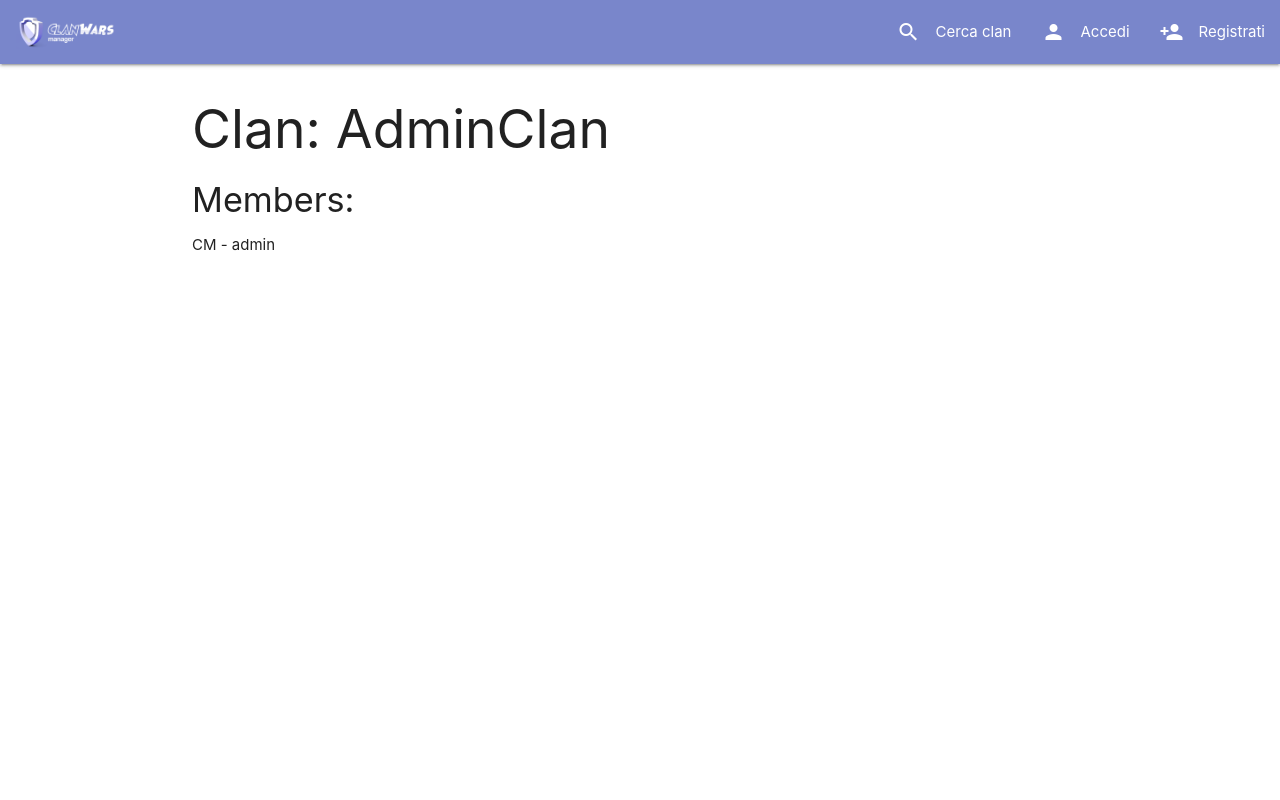
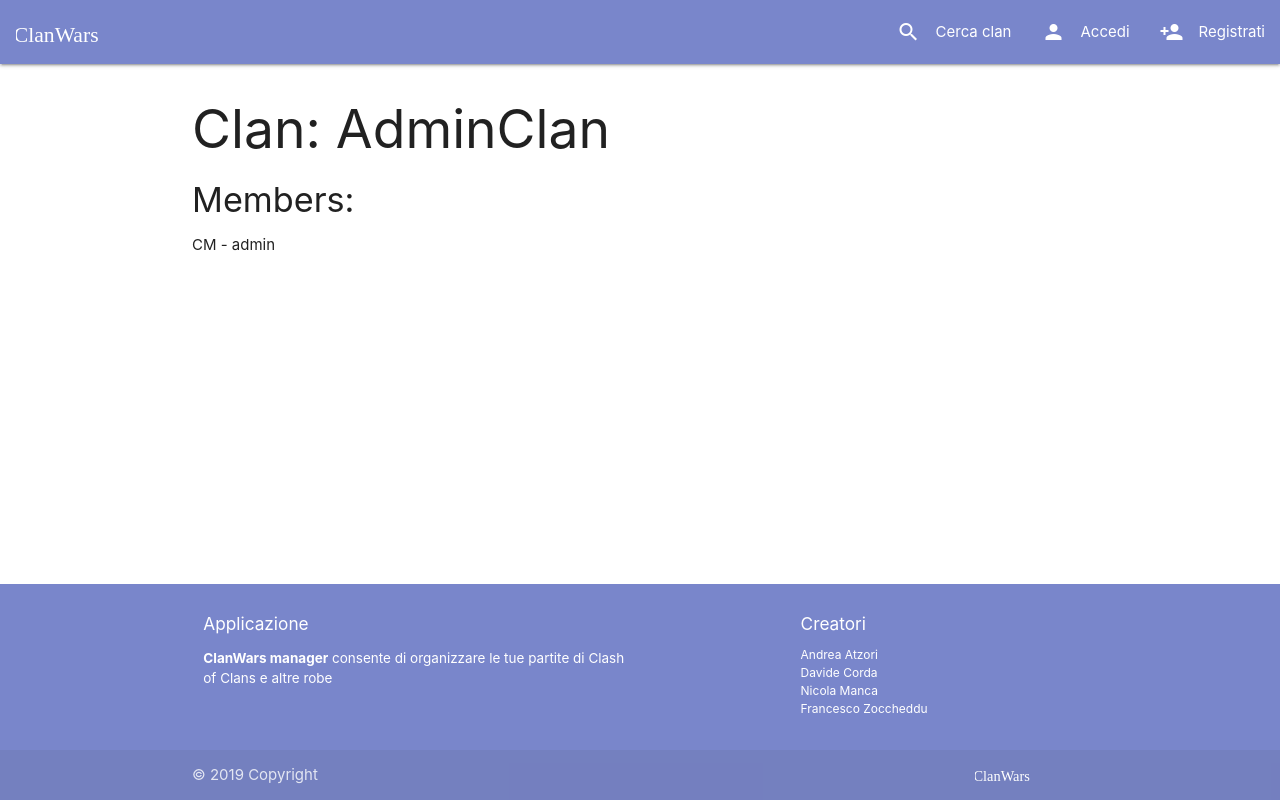
Before and after one commit to atzoriandrea/ClanWarsManager, a Django app: page /clans/9 in a window 1280 px wide. Run offline with Django 3.2, Linux system fonts and the light colour scheme; data comes from the database, SQL or seed files in the repository; both versions use the stored data as it was after the commit.

Commit message:
Improve base template

```diff
--- a/ClanWarsManager/manager/static/css/style.css
+++ b/ClanWarsManager/manager/static/css/style.css
@@ -1,6 +1,37 @@
+.sidenav-trigger {
+  padding-left: 1em;
+  padding-right: 1em;
+}
+
 .logo-img {
-    max-height: 64px!important;
-    padding: 15px 0!important;
-    margin-left: 0.5em;
-    margin-right: 0.5em;
+  max-height: 64px !important;
+  padding: 15px 0 !important;
+  margin-left: 0.5em;
+  margin-right: 0.5em;
 }
+
+footer .logotype {
+  max-height: 1.5em !important;
+}
+
+footer .authors {
+  font-size: 0.8em;
+}
+
+footer .description {
+  font-size: 0.9em;
+}
+
+footer.page-footer {
+    margin-top: 6em;
+}
+
+body {
+  display: flex;
+  min-height: 100vh;
+  flex-direction: column;
+}
+
+main {
+  flex: 1 0 auto;
+}
--- a/ClanWarsManager/manager/static/js/scripts.js
+++ b/ClanWarsManager/manager/static/js/scripts.js
@@ -1,5 +1,5 @@
 $(document).ready(function () {
-    $('.sidenav').sidenav();
+    M.AutoInit();
     $(".dropdown-trigger").dropdown({
         coverTrigger: false
     });
--- a/ClanWarsManager/manager/templates/base.html
+++ b/ClanWarsManager/manager/templates/base.html
@@ -26,14 +26,45 @@
 <body>
 
   <!-- Navigation -->
+  <header>
     {% include "navbar.html" %}
+  </header>
 
   <!-- Content -->
+  <main>
     <div class="container">
       {% block content %}
       Empty content block
       {% endblock%}
     </div>
+  </main>
+
+  <!-- Footer -->
+  <footer class="page-footer">
+    <div class="container">
+      <div class="row">
+        <div class="col l6 s12">
+          <h6>Applicazione</h6>
+          <p class="description"><b>ClanWars manager</b> consente di organizzare le tue partite di Clash of Clans e altre robe</p>
+        </div>
+        <div class="col l4 offset-l2 s12">
+          <h6>Creatori</h6>
+          <ul class="authors">
+            <li>Andrea Atzori</li>
+            <li>Davide Corda</li>
+            <li>Nicola Manca</li>
+            <li>Francesco Zoccheddu</li>
+          </ul>
+        </div>
+      </div>
+    </div>
+    <div class="footer-copyright">
+      <div class="container">
+      © 2019 Copyright
+      <img class="logotype right" src="{% static "images/logotype.svg" %}">
+      </div>
+    </div>
+  </footer>
 
   <!-- Import scripts -->
   <script src="https://ajax.googleapis.com/ajax/libs/jquery/3.4.1/jquery.min.js"></script>
--- a/ClanWarsManager/manager/templates/clans/delete.html
+++ b/ClanWarsManager/manager/templates/clans/delete.html
@@ -1,11 +1,11 @@
 {% extends 'base.html' %}
 
-{% block title %}Delete {{object.name}}{% endblock %}
+{% block title %}Delete {{clan.name}}{% endblock %}
 
 {% block content %}
     <form method="POST">
         {% csrf_token %}
-        <h2>Delete clan {{object.name}}?</h2>
+        <h2>Delete clan {{clan.name}}?</h2>
         <p>
             <input type="submit" value="Yes"/>
             <a href="{% url 'clans_list' %}">No</a>
--- a/ClanWarsManager/manager/templates/clans/details.html
+++ b/ClanWarsManager/manager/templates/clans/details.html
@@ -1,11 +1,11 @@
 {% extends 'base.html' %}
 
-{% block title %}{{object.name}}{% endblock %}
+{% block title %}{{clan.name}}{% endblock %}
 
 {% block content %}
-    <h2>Clan: {{object.name}}</h2>
-    {% if user.is_authenticated and user.clan is None and object.members.count < object.maxMembers %}
-        <form method="POST" action="{% url 'clans_join' object.id%}">
+    <h2>Clan: {{clan.name}}</h2>
+    {% if user.is_authenticated and user.clan is None and clan.members.count < clan.maxMembers %}
+        <form method="POST" action="{% url 'clans_join' clan.id%}">
                 {% csrf_token %}
                 <p>
                     <input type="submit" value="Enter"/>
@@ -23,9 +23,9 @@
     {%endif%}
     <h4>Members:</h4>
     <ul>
-        {% for member in object.members.all %}
+        {% for member in clan.members.all %}
             <li>
-                {% if object.clanMaster == member%}
+                {% if clan.clanMaster == member%}
                     CM -
                 {% endif %}
                 {{member.username}}
@@ -33,14 +33,14 @@
         {% endfor %}
     </ul>
     {% if user.is_authenticated and user.clan is not None and user.clan.clanMaster == user  %}
-        <form method="POST" action="{% url 'clans_fight' object.id%}">
+        <form method="POST" action="{% url 'clans_fight' clan.id%}">
                 {% csrf_token %}
                 <p>
                     <input type="submit" value="Fight"/>
                 </p>
         </form>
     {%endif%}
-    {% if object == user.clan %}
+    {% if clan == user.clan %}
         <form method="POST" action="{% url 'clans_leave' %}">
             {% csrf_token %}
             <p>
--- a/ClanWarsManager/manager/templates/clans/update.html
+++ b/ClanWarsManager/manager/templates/clans/update.html
@@ -19,11 +19,11 @@
     <ul>
         {% for member in members %}
             <li>
-                {% if object.clanMaster == member%}
+                {% if clan.clanMaster == member%}
                     CM -
                 {% endif %}
                 {{member.username}}
-                {% if object.clanMaster != member %}
+                {% if clan.clanMaster != member %}
                     <form method="POST" action="{% url 'clans_kick' member.username%}">
                         {% csrf_token %}
                         <p>
--- a/ClanWarsManager/manager/templates/navbar.html
+++ b/ClanWarsManager/manager/templates/navbar.html
@@ -3,9 +3,11 @@
 <nav>
     <div class="nav-wrapper">
         <a href="{% url 'home' %}" class="brand-logo">
-            <img class="logo-img" src="{% static "images/logo.png" %}">
+            <img class="logo-img" src="{% static "images/logotype.svg" %}">
         </a>
-        <a href="#" data-target="mobile-sidenav" class="sidenav-trigger"><i class="material-icons">menu</i></a>
+        <a href="#" data-target="mobile-sidenav" class="sidenav-trigger waves-effect">
+            <i class="material-icons">menu</i>
+        </a>
         <ul class="right hide-on-med-and-down">
             {% if request.user.is_authenticated %}
             <li class="waves-effect">
@@ -36,7 +38,7 @@
             </li>
             {% if request.user.is_authenticated %}
             <li>
-                <a class="dropdown-trigger waves-effect" href="#!" data-target="logout-dropdown">
+                <a class="dropdown-trigger waves-effect no-autoinit" href="#!" data-target="logout-dropdown">
                     <i class="material-icons left">person</i>
                     {{user.username}}
                     <i class="material-icons right">arrow_drop_down</i>
--- a/ClanWarsManager/manager/templates/wars/list.html
+++ b/ClanWarsManager/manager/templates/wars/list.html
@@ -9,7 +9,7 @@
     <p><a href="{% url 'user_logout' %}">logout</a></p>
     <h3>Wars</h3>
     <ul>
-          {% for war in object_list %}
+          {% for war in wars %}
               <li>
                 <a href={{war.get_absolute_url}}>
                     {{war}}
--- a/ClanWarsManager/manager/urls.py
+++ b/ClanWarsManager/manager/urls.py
@@ -23,26 +23,26 @@ urlpatterns = [
     path(r'', RedirectView.as_view(url=reverse_lazy("wars_list")), name='home'),
     # User
     path(r'', include([
-        path(r'/signup/', SignupView.as_view(), name='user_signup'),
-        path(r'/login/', auth_views.LoginView.as_view(), name='user_login'),
-        path(r'/logout/', auth_views.LogoutView.as_view(), name='user_logout'),
+        path(r'signup/', SignupView.as_view(), name='user_signup'),
+        path(r'login/', auth_views.LoginView.as_view(), name='user_login'),
+        path(r'logout/', auth_views.LogoutView.as_view(), name='user_logout'),
     ])),
     # Wars
-    path(r'wars', include([
+    path(r'wars/', include([
         path(r'', WarListView.as_view(), name='wars_list'),
-        path(r'/<int:pk>', WarDetailView.as_view(), name='wars_details'),
-        path(r'/<int:pk>/delete', WarDeleteView.as_view(), name='wars_delete'),
+        path(r'<int:pk>', WarDetailView.as_view(), name='wars_details'),
+        path(r'<int:pk>/delete', WarDeleteView.as_view(), name='wars_delete'),
     ])),
     # Clans
-    path(r'clans', include([
+    path(r'clans/', include([
         path(r'', ClanListView.as_view(), name='clans_list'),
-        path(r'/<int:pk>', ClanDetailsDispatcherView.as_view(), name='clans_details'),
-        path(r'/<int:pk>/fight/', WarCreateView.as_view(), name='clans_fight'),
-        path(r'/<int:pk>/join/', ClanJoinView.as_view(), name='clans_join'),
-        path(r'/delete', ClanDeleteView.as_view(), name='clans_delete'),
-        path(r'/update', ClanUpdateView.as_view(), name='clans_update'),
-        path(r'/leave', ClanLeaveView.as_view(), name='clans_leave'),
-        path(r'/create', ClanCreateView.as_view(), name='clans_create'),
-        path(r'/kick/<str:username>', ClanKickView.as_view(), name='clans_kick'),
+        path(r'<int:pk>', ClanDetailsDispatcherView.as_view(), name='clans_details'),
+        path(r'<int:pk>/fight/', WarCreateView.as_view(), name='clans_fight'),
+        path(r'<int:pk>/join/', ClanJoinView.as_view(), name='clans_join'),
+        path(r'delete', ClanDeleteView.as_view(), name='clans_delete'),
+        path(r'update', ClanUpdateView.as_view(), name='clans_update'),
+        path(r'leave', ClanLeaveView.as_view(), name='clans_leave'),
+        path(r'create', ClanCreateView.as_view(), name='clans_create'),
+        path(r'kick/<str:username>', ClanKickView.as_view(), name='clans_kick'),
     ])),
 ]
--- a/ClanWarsManager/manager/views/clans.py
+++ b/ClanWarsManager/manager/views/clans.py
@@ -17,7 +17,8 @@ from django.views.generic import (
 class ClanListView(ListView):
 
     template_name = "clans/list.html"
-    paginate_by = 10
+    paginate_by = 4
+    context_object_name = "clans"
 
     def get_queryset(self):
         query = self.request.GET.get("q")
@@ -42,6 +43,7 @@ class ClanDeleteView(LoginRequiredMixin, DeleteView):
 class ClanDetailsView(DetailView):
 
     template_name = "clans/details.html"
+    context_object_name = "clan"
 
     def get_object(self):
         return get_object_or_404(Clan, pk=self.kwargs.get("pk"))
@@ -88,6 +90,7 @@ class ClanUpdateView(LoginRequiredMixin, UpdateView):
 
     template_name = "clans/update.html"
     form_class = ClanForm
+    context_object_name = "clan"
 
     def get_object(self):
         clan = self.request.user.clan
--- a/ClanWarsManager/manager/views/wars.py
+++ b/ClanWarsManager/manager/views/wars.py
@@ -21,6 +21,7 @@ class WarListView(ListView):
 
     template_name = 'wars/list.html'
     paginate_by = 10
+    context_object_name = "wars"
 
     def get_queryset(self):
         if self.request.user.is_authenticated and self.request.user.clan is not None:
@@ -60,6 +61,7 @@ class WarDeleteView(LoginRequiredMixin, DeleteView):
 class WarDetailView(LoginRequiredMixin, DetailView):
 
     template_name = "wars/details.html"
+    context_object_name = "war"
 
     def get_object(self):
         war = get_object_or_404(War, pk=self.kwargs.get("pk"))
```
Also changed, not shown: ClanWarsManager/manager/templates/clans/list.html (+16 -10 lines), ClanWarsManager/manager/templates/pagination.html (added, +41 -0 lines), ClanWarsManager/manager/templates/wars/details.html (+5 -5 lines), ClanWarsManager/db.sqlite3, ClanWarsManager/manager/static/images/logo.png (deleted), ClanWarsManager/manager/static/images/logotype.svg (added). Lines whose indentation alone changed are shown as unchanged.
